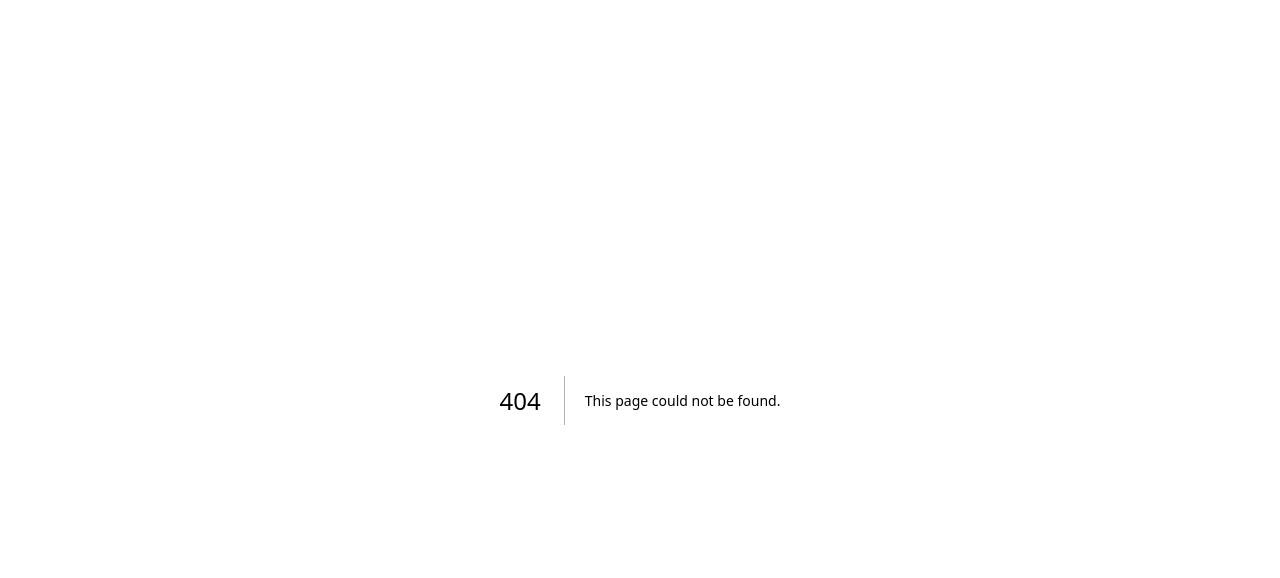
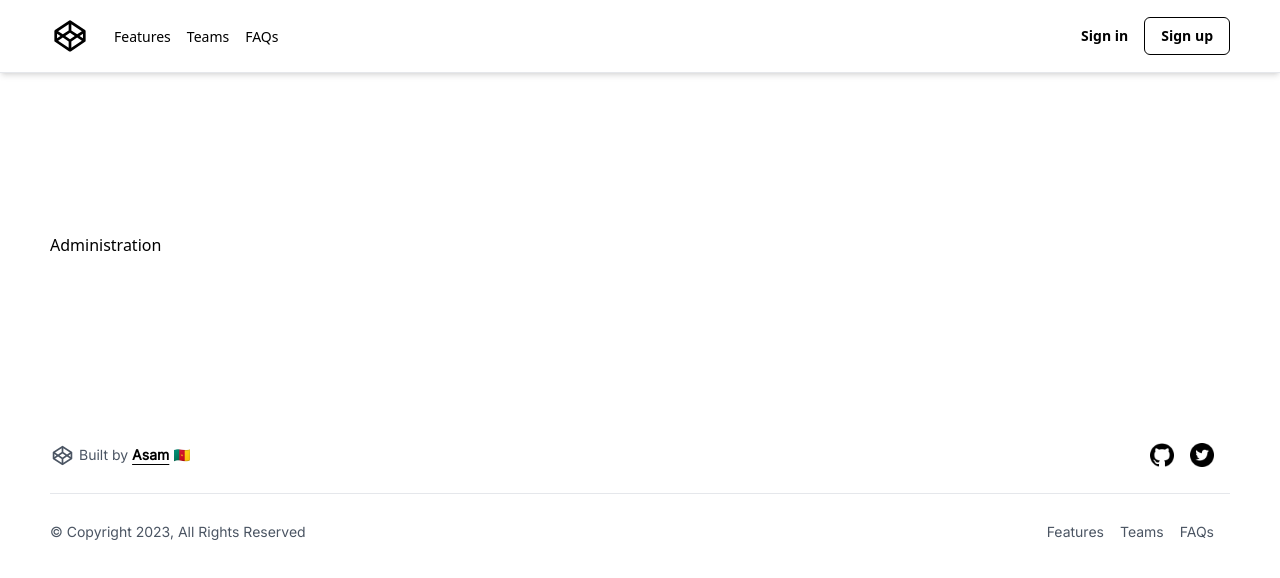
Before and after one commit to Asam237/usefull-link, a Next.js app in the folder frontend/: page /administration in a window 1280 px wide. Before the commit this address had no page. Shown: the top 578 px of the page. Built offline with nearby package versions, Linux system fonts and the light colour scheme.

Commit message:
add admin

```diff
--- a/frontend/atoms/auth.ts
+++ b/frontend/atoms/auth.ts
@@ -9,3 +9,8 @@ export const authId = atom({
     key: 'auth-id',
     default: ''
 })
+
+export const userTypeState = atom({
+    key: 'user-type-state',
+    default: ''
+})
--- a/frontend/components/commons/header.common.tsx
+++ b/frontend/components/commons/header.common.tsx
@@ -2,7 +2,7 @@ import Link from "next/link"
 import { AiOutlineCodepen, AiOutlineUser } from "react-icons/ai"
 import { headers } from "../../data/header"
 import { useRecoilState, useRecoilValue } from "recoil"
-import { authState } from "../../atoms/auth"
+import { authState, userTypeState } from "../../atoms/auth"
 import {
     DropdownMenu,
     DropdownMenuContent,
@@ -18,6 +18,7 @@ export const Header = () => {
     const userToken = useRecoilValue(authState)
     const [newUserToken, setNewUserToken] = useRecoilState(authState)
     const userFullname = useRecoilValue(fullnameState)
+    const userType = useRecoilValue(userTypeState)
     const router = useRouter()
 
     const profile = () => {
@@ -47,7 +48,8 @@ export const Header = () => {
                         </ul>
                     </div>
                     {userToken.length > 50 ?
-                        <div className="flex justify-center items-center underline underline-offset-4">
+                        userType === "NORMAL" ?
+                            < div className="flex justify-center items-center underline underline-offset-4">
                                 <DropdownMenu>
                                     <DropdownMenuTrigger className="outline-none">
                                         <div className="flex flex-row text-primary font-bold items-center text-sm">
@@ -73,6 +75,38 @@ export const Header = () => {
                                         </DropdownMenuItem>
                                     </DropdownMenuContent>
                                 </DropdownMenu>
+                            </div> :
+                            < div className="flex justify-center items-center">
+                                <DropdownMenu>
+                                    <DropdownMenuTrigger className="outline-none">
+                                        <div className="flex flex-row text-primary font-bold items-center text-sm">
+                                            <AiOutlineUser size={24} className="mr-2" /> {userFullname}
+                                        </div>
+                                    </DropdownMenuTrigger>
+                                    <DropdownMenuContent
+                                        sideOffset={5}
+                                        className="bg-white shadow-sm border min-w-[150px] rounded text-sm"
+                                    >
+                                        <DropdownMenuItem
+                                            onClick={profile}
+                                            className="px-3 py-1 outline-none cursor-pointer flex gap-2 items-center hover:bg-gray-100"
+                                        >
+                                            Profile
+                                        </DropdownMenuItem>
+                                        <DropdownMenuSeparator className="border-t" />
+                                        <DropdownMenuItem
+                                            onClick={logout}
+                                            className="px-3 py-1 outline-none cursor-pointer flex gap-2 items-center text-red-600 hover:bg-red-50"
+                                        >
+                                            Deconnexion
+                                        </DropdownMenuItem>
+                                    </DropdownMenuContent>
+                                </DropdownMenu>
+                                <div className="flex justify-center items-center border px-4 py-2 rounded-md border-black hover:bg-black hover:text-white ml-4">
+                                    <Link href={'/administration'} className="font-semibold text-sm">
+                                        Administration
+                                    </Link>
+                                </div>
                             </div>
                         :
                         <div className="flex flex-col lg:flex-row space-y-4 lg:space-y-0 lg:space-x-4 mt-4 lg:mt-0">
--- /dev/null
+++ b/frontend/pages/administration.tsx
@@ -0,0 +1,23 @@
+import Head from "next/head";
+import { Footer } from "../components/commons/footer.common";
+import { Header } from "../components/commons/header.common";
+
+export default function Administration() {
+    return (
+        <>
+            <Head>
+                <title>Save Link</title>
+                <meta name="description" content="Save Link" />
+                <meta name="viewport" content="width=device-width, initial-scale=1" />
+                <link rel="icon" href="/favicon.ico" />
+            </Head>
+            <Header />
+            <main className='py-16 lg:py-40'>
+                <div className="container mx-auto">
+                    <h1>Administration</h1>
+                </div>
+            </main>
+            <Footer />
+        </>
+    )
+}
--- a/frontend/pages/login.tsx
+++ b/frontend/pages/login.tsx
@@ -7,7 +7,7 @@ import { useState } from 'react'
 import { AuthService } from '../services/auth.service'
 import { useRouter } from "next/router"
 import { useRecoilState } from "recoil"
-import { authId, authState } from '../atoms/auth'
+import { authId, authState, userTypeState } from '../atoms/auth'
 import { fullnameState } from '../atoms/infos'
 
 const ubuntu = Ubuntu({ weight: "400", subsets: ['latin'] })
@@ -19,6 +19,7 @@ export default function Login() {
     const [password, setPassword] = useState("")
     const [userToken, setUserToken] = useRecoilState(authState)
     const [myAuthId, setMyAuthId] = useRecoilState(authId)
+    const [userType, setUserType] = useRecoilState(userTypeState)
     const [fullname, setFullname] = useRecoilState(fullnameState)
     const router = useRouter()
 
@@ -30,6 +31,7 @@ export default function Login() {
             if (res.status === 200) {
                 setUserToken(res.data.token)
                 setMyAuthId(res.data._id)
+                setUserType(res.data.userType)
                 setFullname(res.data.fullname)
                 router.push("/")
             } if (res.status === 403) {
--- a/frontend/services/links.service.ts
+++ b/frontend/services/links.service.ts
@@ -9,4 +9,7 @@ export class LinkService extends DataService {
     create = (data: ItemType) => {
         return this.post('/links/create', data)
     }
+    destroy = (id: any) => {
+        return this.delete(`/links/${id}`)
+    }
 }
```
Lines whose indentation alone changed are shown as unchanged.
